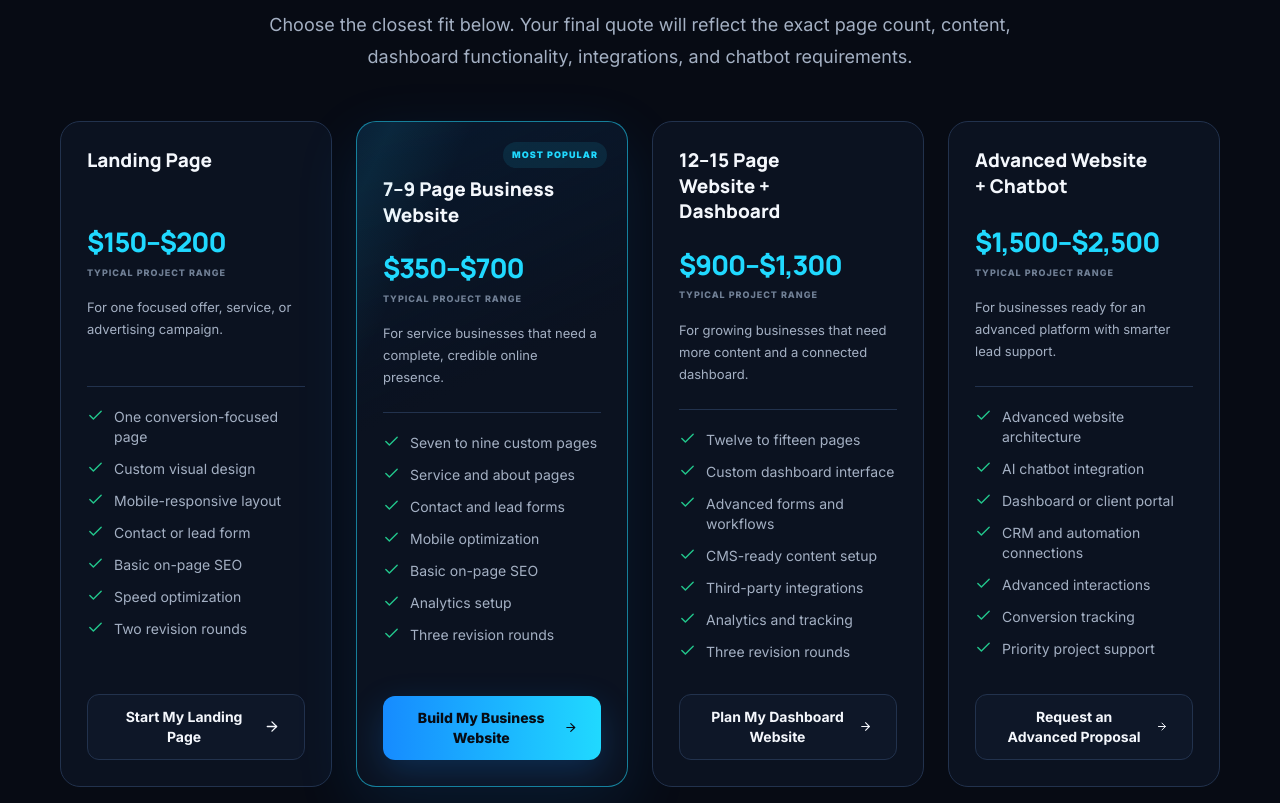
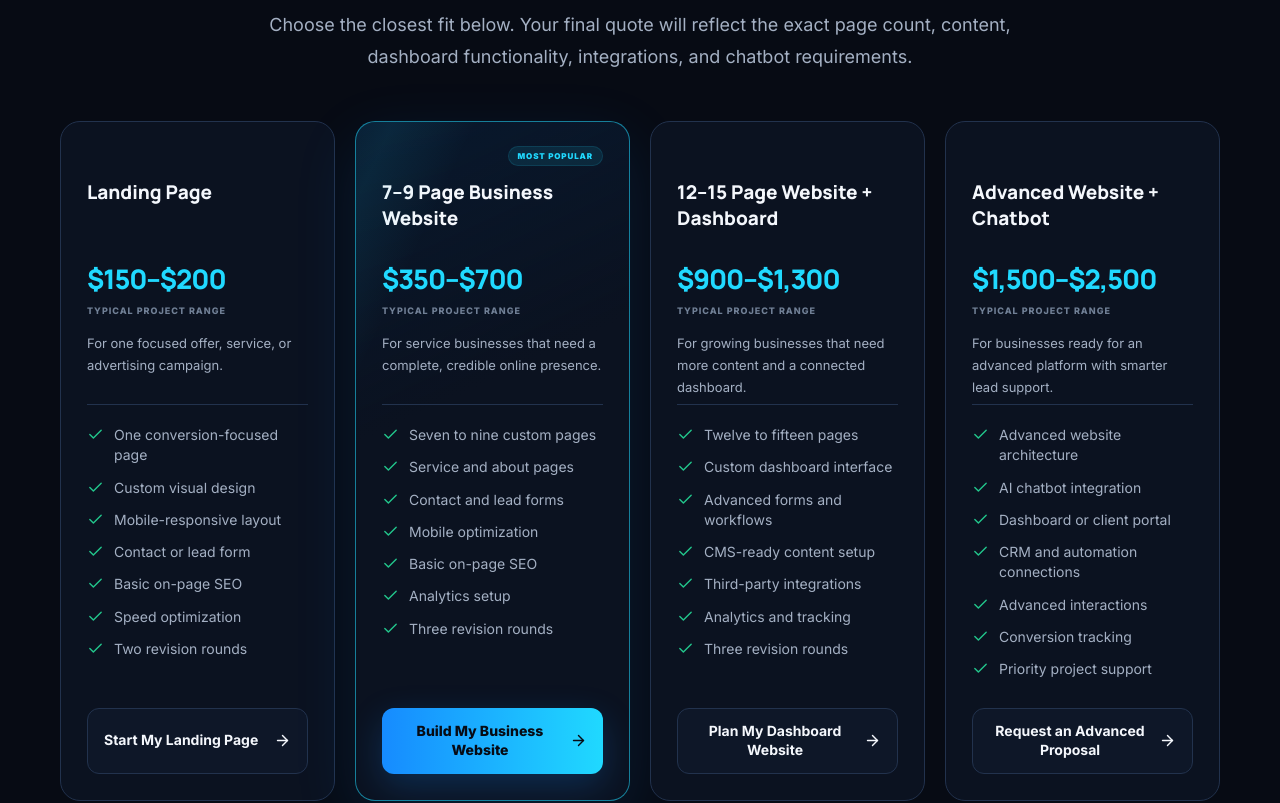
Before and after one commit to arslanrajput-sys/Vantex-Web-Agency, a Next.js app: page / in a window 1280 px wide. Shown: the part 6960-7763 px from the top of the page. Built offline with nearby package versions, Linux system fonts and the light colour scheme; no server answers.

Commit message:
Polish pricing card alignment

```diff
--- a/app/globals.css
+++ b/app/globals.css
@@ -84,9 +84,12 @@ body { margin: 0; overflow-x: hidden; background: #070B14; color: #F4F7FC; font-
 .analytics>div:first-child span,.analytics>div:first-child strong{display:block}.analytics>div:first-child span{font-size:10px;font-weight:800;letter-spacing:.14em;text-transform:uppercase;color:#718096}.analytics>div:first-child strong{margin-top:5px;font-family:var(--font-manrope);font-size:18px;color:#F4F7FC}
 .bar-track { display:flex;height:100%;flex:1;align-items:flex-end;border-radius:6px;background:#0B1220;overflow:hidden}.bar-track i{display:block;width:100%;border-radius:6px 6px 2px 2px;background:linear-gradient(to top,#168BFF,#20D9FF);opacity:.8}
 .analytics>div:last-child>div{padding:12px;border-radius:10px;background:#0B1220}.analytics>div:last-child span,.analytics>div:last-child b{display:block}.analytics>div:last-child span{font-size:10px;font-weight:900;color:#168BFF}.analytics>div:last-child b{margin-top:3px;font-size:11px;color:#A4B0C3}
-.pricing-card { position:relative;display:flex;min-height:570px;flex-direction:column;padding:26px;border:1px solid #22324D;border-radius:20px;background:#0B1220; }.pricing-card ul{flex:1}.pricing-card.popular{border-color:rgba(32,217,255,.55);background:linear-gradient(155deg,rgba(22,139,255,.11),#0B1220 40%);box-shadow:0 20px 65px rgba(22,139,255,.12)}.pricing-name{min-height:54px;padding-right:42px;font-family:var(--font-manrope);font-size:19px;font-weight:800;line-height:1.35;color:#F4F7FC}.pricing-price{margin-top:20px}.pricing-price strong,.pricing-price span{display:block}.pricing-price strong{font-family:var(--font-manrope);font-size:27px;font-weight:850;letter-spacing:-.04em;color:#20D9FF}.pricing-price span{margin-top:3px;font-size:9px;font-weight:800;letter-spacing:.11em;text-transform:uppercase;color:#718096}.pricing-for{min-height:70px;margin-top:17px;font-size:13px;line-height:1.7;color:#A4B0C3}
-.popular-label { position:absolute;right:20px;top:20px;border-radius:99px;background:rgba(32,217,255,.1);padding:6px 9px;font-size:9px;font-weight:900;letter-spacing:.12em;text-transform:uppercase;color:#20D9FF; }
-.pricing-card.popular .pricing-name{padding-top:29px}
+.pricing-grid{display:grid;grid-template-columns:1fr;align-items:stretch;gap:20px}.pricing-card{position:relative;display:flex;min-width:0;min-height:664px;flex-direction:column;padding:24px 26px 26px;border:1px solid #22324D;border-radius:20px;background:#0B1220}.pricing-card.popular{border-color:rgba(32,217,255,.55);background:linear-gradient(155deg,rgba(22,139,255,.11),#0B1220 40%);box-shadow:0 20px 65px rgba(22,139,255,.12)}
+.pricing-badge-row{display:flex;height:27px;flex:0 0 27px;align-items:flex-start;justify-content:flex-end}.popular-label{display:inline-flex;align-items:center;border:1px solid rgba(32,217,255,.12);border-radius:99px;background:rgba(32,217,255,.1);padding:5px 9px;font-size:8px;font-weight:900;letter-spacing:.11em;line-height:1;text-transform:uppercase;color:#20D9FF}
+.pricing-name{display:flex;min-height:78px;align-items:flex-start;padding-top:7px;font-family:var(--font-manrope);font-size:19px;font-weight:800;line-height:1.35;color:#F4F7FC}.pricing-price{min-height:64px;padding-top:8px}.pricing-price strong,.pricing-price span{display:block}.pricing-price strong{white-space:nowrap;font-family:var(--font-manrope);font-size:27px;font-weight:850;letter-spacing:-.04em;color:#20D9FF}.pricing-price span{margin-top:4px;font-size:9px;font-weight:800;letter-spacing:.11em;text-transform:uppercase;color:#718096}.pricing-for{min-height:87px;padding-top:15px;font-size:13px;line-height:1.7;color:#A4B0C3}.pricing-divider{height:1px;flex:0 0 1px;margin:0 0 20px;background:#22324D}
+.pricing-features{display:grid;align-content:start;gap:12px;flex:1}.pricing-features li{display:grid;grid-template-columns:17px minmax(0,1fr);align-items:start;gap:10px;font-size:14px;line-height:1.45;color:#A4B0C3}.pricing-features svg{margin-top:1px;color:#22C58B}.pricing-cta{width:100%;min-height:66px;margin-top:28px;padding-right:16px;padding-left:16px;line-height:1.35}.pricing-cta svg{margin-left:auto;flex:0 0 auto}
+@media (min-width:768px){.pricing-grid{grid-template-columns:repeat(2,minmax(0,1fr))}}
+@media (min-width:1280px){.pricing-grid{grid-template-columns:repeat(4,minmax(0,1fr))}}
 .quote-card { padding:28px;border:1px solid #22324D;border-radius:18px;background:#111B2E; }
 .final-cta { position:relative;overflow:hidden;padding:36px;border:1px solid rgba(32,217,255,.3);border-radius:25px;background:radial-gradient(circle at 88% 20%,rgba(22,139,255,.24),transparent 34%),linear-gradient(140deg,#111B2E,#0B1220);box-shadow:0 30px 90px rgba(0,0,0,.3); }
 .final-cta:after { content:"";position:absolute;inset:0;pointer-events:none;border-radius:inherit;background:linear-gradient(110deg,transparent 35%,rgba(255,255,255,.05),transparent 65%); }
@@ -99,7 +102,7 @@ body { margin: 0; overflow-x: hidden; background: #070B14; color: #F4F7FC; font-
 @media (max-width: 767px) {
   .floating-card { min-width:160px;transform:scale(.88);transform-origin:left center; }.floating-card:last-child{transform-origin:right center}.process-line:before{display:none}.process-card{display:grid;grid-template-columns:52px 1fr;column-gap:16px;padding:10px 0}.process-card span{grid-row:1/3;box-shadow:none}.process-card h3{margin-top:4px}.process-card p{margin-top:6px}.final-cta{padding:28px 23px}.work-preview{height:250px}
 }
-@media (max-width: 360px) { .floating-card{display:none}.popular-label{position:static;align-self:flex-start;margin-bottom:16px}.pricing-card{padding:24px}.analytics{padding:20px}.audit-card{padding:18px} }
+@media (max-width: 360px) { .floating-card{display:none}.pricing-card{padding:22px}.analytics{padding:20px}.audit-card{padding:18px} }
 @media (prefers-reduced-motion: reduce) { html{scroll-behavior:auto!important}*,*:before,*:after{animation-duration:.01ms!important;animation-iteration-count:1!important;scroll-behavior:auto!important;transition-duration:.01ms!important} }
 
 /* Vantex motion language */
--- a/components/sections.tsx
+++ b/components/sections.tsx
@@ -68,7 +68,7 @@ const packages = [
 ];
 
 export function Pricing() {
-  return <section id="pricing" className="section"><div className="shell"><SectionHeading align="center" label="Clear project ranges" title="A practical package for every stage of growth." copy="Choose the closest fit below. Your final quote will reflect the exact page count, content, dashboard functionality, integrations, and chatbot requirements."/><div className="mt-12 grid items-stretch gap-6 md:grid-cols-2 xl:grid-cols-4">{packages.map(p => <article key={p.name} className={`pricing-card ${p.popular ? "popular" : ""}`}>{p.popular && <span className="popular-label">Most popular</span>}<p className="pricing-name">{p.name}</p><div className="pricing-price"><strong>{p.price}</strong><span>Typical project range</span></div><p className="pricing-for">{p.for}</p><div className="my-5 h-px bg-line"/><ul className="space-y-3">{p.features.map(f => <li key={f} className="flex gap-2.5 text-sm text-soft"><Check size={17} className="shrink-0 text-success"/>{f}</li>)}</ul><a href="#contact" className={p.popular ? "button mt-8 w-full" : "button-secondary mt-8 w-full"}>{p.cta}<ArrowRight size={17}/></a></article>)}</div><p className="mx-auto mt-7 max-w-3xl text-center text-xs leading-5 text-muted">These ranges cover the listed package scope. Specialized integrations, paid services, custom data systems, or substantial copywriting are quoted separately before work begins.</p></div></section>;
+  return <section id="pricing" className="section"><div className="shell"><SectionHeading align="center" label="Clear project ranges" title="A practical package for every stage of growth." copy="Choose the closest fit below. Your final quote will reflect the exact page count, content, dashboard functionality, integrations, and chatbot requirements."/><div className="pricing-grid mt-12">{packages.map(p => <article key={p.name} className={`pricing-card ${p.popular ? "popular" : ""}`}><div className="pricing-badge-row">{p.popular && <span className="popular-label">Most popular</span>}</div><h3 className="pricing-name">{p.name}</h3><div className="pricing-price"><strong>{p.price}</strong><span>Typical project range</span></div><p className="pricing-for">{p.for}</p><div className="pricing-divider"/><ul className="pricing-features">{p.features.map(f => <li key={f}><Check size={17}/><span>{f}</span></li>)}</ul><a href="#contact" className={`${p.popular ? "button" : "button-secondary"} pricing-cta`}>{p.cta}<ArrowRight size={17}/></a></article>)}</div><p className="mx-auto mt-7 max-w-3xl text-center text-xs leading-5 text-muted">These ranges cover the listed package scope. Specialized integrations, paid services, custom data systems, or substantial copywriting are quoted separately before work begins.</p></div></section>;
 }
 
 const feedback = [
```
